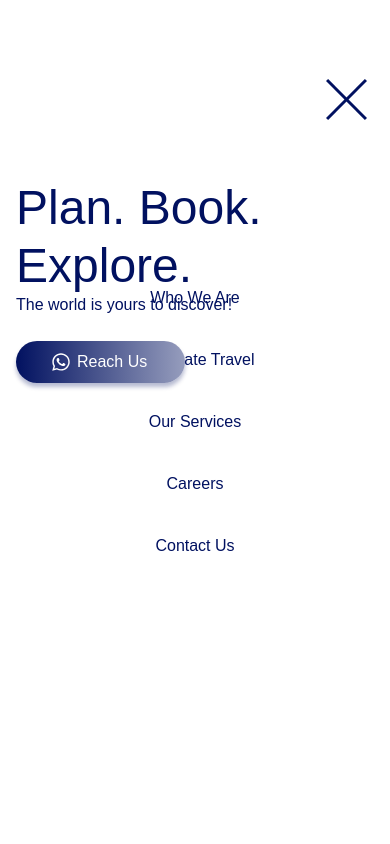
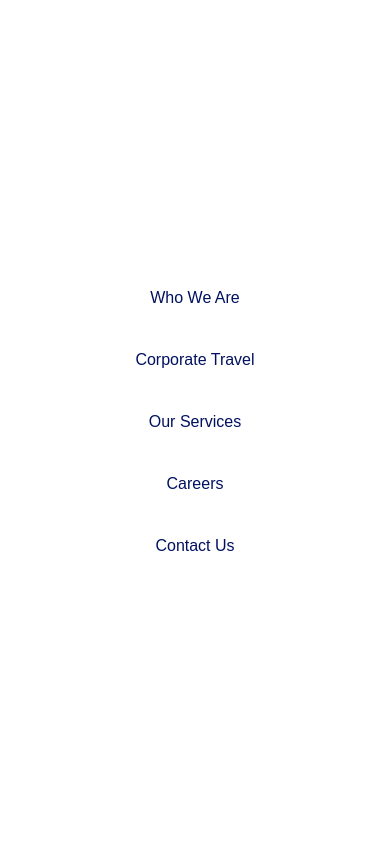
Before and after one commit to mishalibrahim/arenaTravels, a Next.js app: page / in a window 390 px wide. Both pictures are taken after a click on the element 346 px from the left and 100 px from the top of the page. Shown: the top 844 px of the page. Built offline with nearby package versions, Linux system fonts and the light colour scheme.

Commit message:
zindex fix

```diff
--- a/src/components/Header.jsx
+++ b/src/components/Header.jsx
@@ -90,7 +90,7 @@ const Header = () => {
             initial={{ opacity: 0, transform: "translateY(-100vh)" }}
             animate={openNav && { opacity: 1, transform: "translateY(0vh)" }}
             exit={{ opacity: 0, transform: "translateY(-100vh)" }}
-            className="fixed z-[10] top-0 left-0 w-full h-[100dvh] bg-white overflow-y-hidden"
+            className="fixed z-20 top-0 left-0 w-full h-[100dvh] bg-white overflow-y-hidden"
           >
             <nav className="flex flex-col h-full items-center justify-center gap-[10px]">
               <Link href="" className="text-primary text-nowrap text-16 p-4">
```
